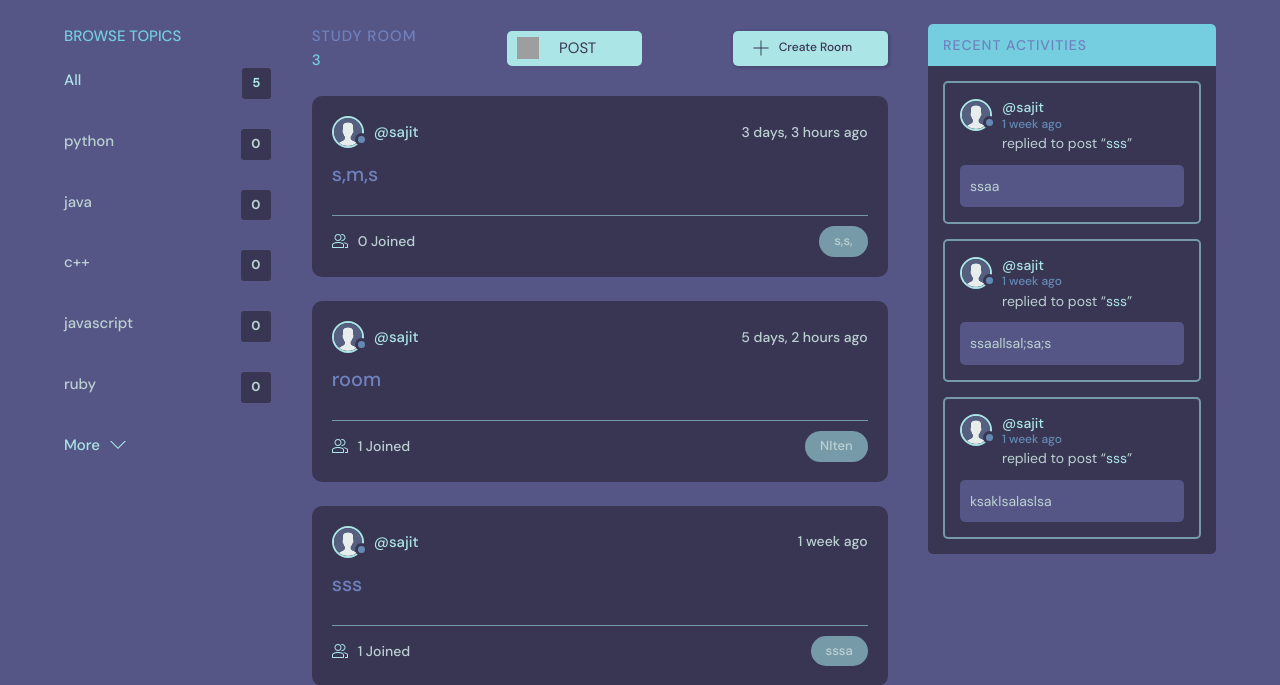
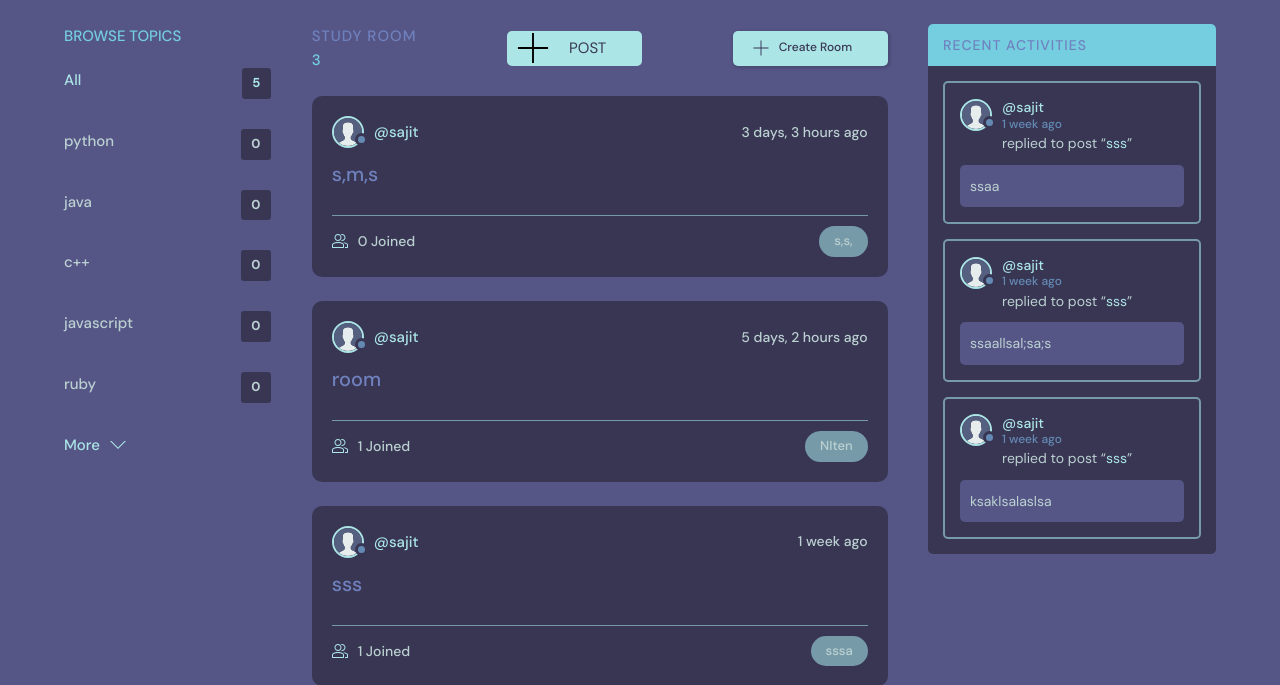
Before and after one commit to NitenSapkota175/Social_Room, a Django app: page / in a window 1280 px wide. Shown: the part 76-761 px from the top of the page. Run offline with Django 3.2, Linux system fonts and the light colour scheme; data comes from the database, SQL or seed files in the repository; grey boxes are pictures that could not be loaded.

Commit message:
Update Home.html

```diff
--- a/base/templates/base/Home.html
+++ b/base/templates/base/Home.html
@@ -35,7 +35,12 @@
             </div>
 
              <a class="btn--image" href="{%url 'create_post' %}">
-              <img src="images/icons/post.png" alt="">
+              <svg version="1.1" xmlns="http://www.w3.org/2000/svg" width="32" height="32" viewBox="0 0 32 32">
+                <title>add</title>
+                <path
+                  d="M16.943 0.943h-1.885v14.115h-14.115v1.885h14.115v14.115h1.885v-14.115h14.115v-1.885h-14.115v-14.115z"
+                ></path>
+              </svg>
               POST
             </a>
 
```
